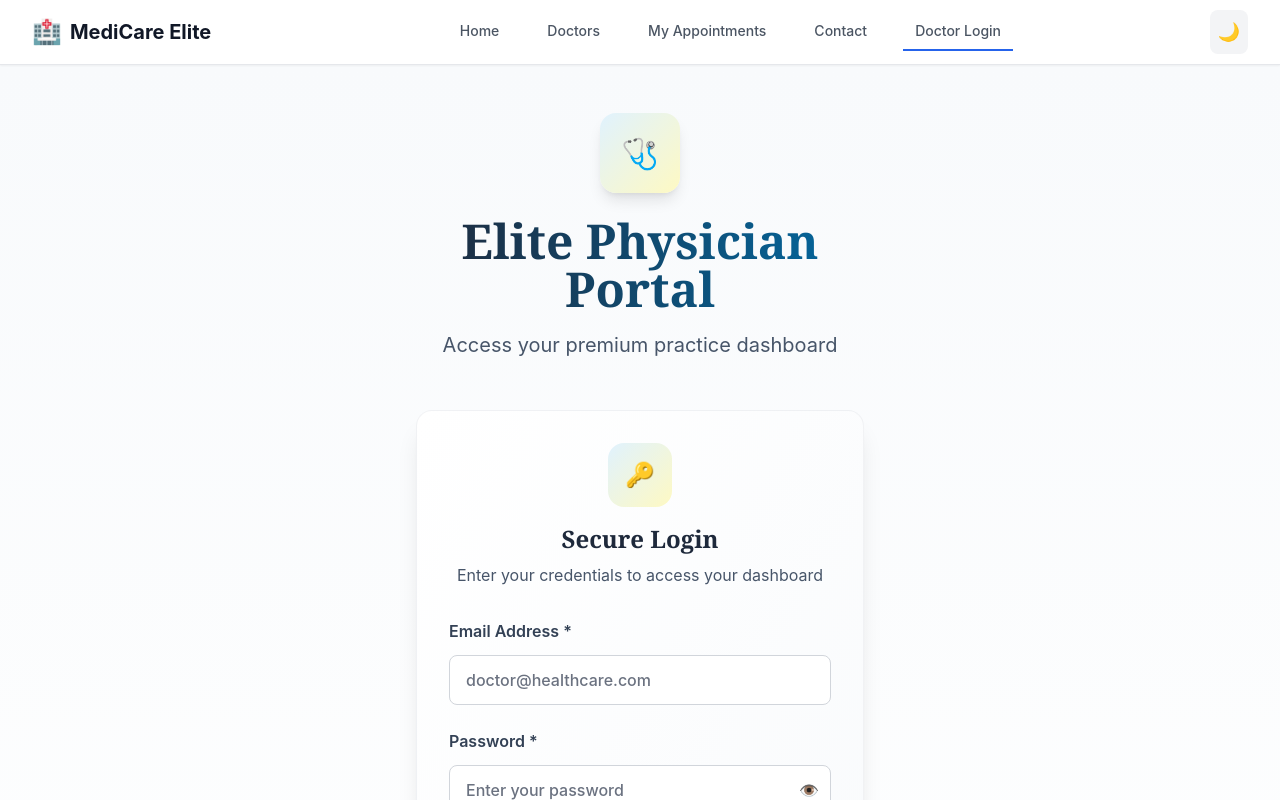
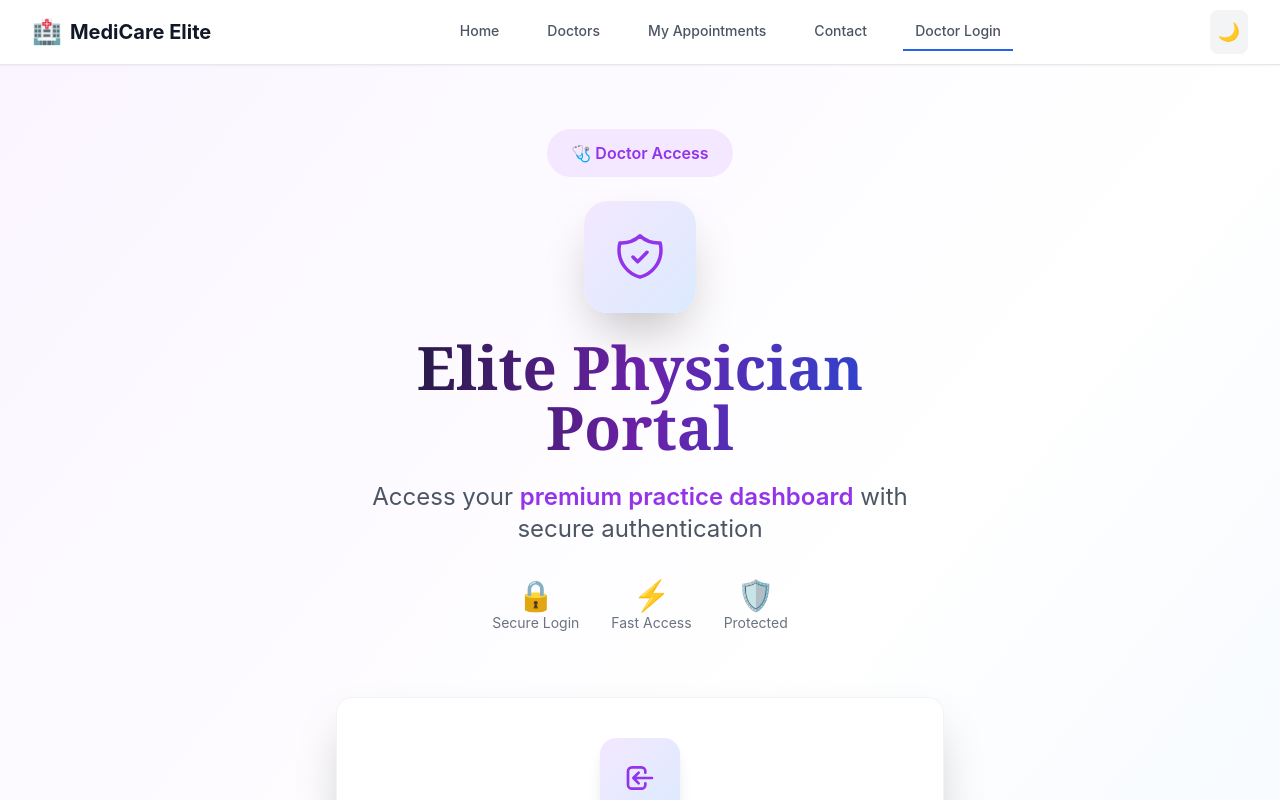
Before and after one commit to mohasbks/doctor-booking-system, a Vue app: page / in a window 1280 px wide. Both pictures are taken after a click on the link "Doctor Login". Shown: the top 800 px of the page. Built offline with nearby package versions, Linux system fonts and the light colour scheme.

Commit message:
Update DoctorLoginPage.vue

```diff
--- a/src/components/DoctorLoginPage.vue
+++ b/src/components/DoctorLoginPage.vue
@@ -1,45 +1,83 @@
 <template>
-  <div class="py-12 bg-gradient-to-b from-secondary-50 to-white dark:from-secondary-900 dark:to-secondary-800 min-h-screen">
-    <div class="max-w-lg mx-auto px-4 sm:px-6 lg:px-8">
-      <!-- Page Header -->
-      <div class="text-center mb-12">
-        <div class="w-20 h-20 bg-gradient-to-br from-primary-100 to-accent-100 dark:from-primary-900 dark:to-accent-900 rounded-2xl flex items-center justify-center mx-auto mb-6 shadow-lg">
-          <span class="icon-stethoscope text-primary-600 text-3xl"></span>
+  <div class="py-8 sm:py-12 lg:py-16 bg-gradient-to-br from-purple-50 via-white to-blue-50 dark:from-gray-900 dark:via-gray-800 dark:to-purple-900/20 min-h-screen">
+    <div class="max-w-2xl mx-auto px-4 sm:px-6 lg:px-8">
+      <!-- Enhanced Page Header -->
+      <div class="text-center mb-8 sm:mb-12 lg:mb-16">
+        <div class="inline-flex items-center bg-purple-100 dark:bg-purple-900/30 rounded-full px-4 py-2 sm:px-6 sm:py-3 mb-4 sm:mb-6">
+          <span class="text-purple-600 dark:text-purple-400 text-sm sm:text-base font-semibold">🩺 Doctor Access</span>
         </div>
-        <h1 class="text-4xl md:text-5xl font-bold bg-gradient-to-r from-secondary-800 to-primary-700 bg-clip-text text-transparent dark:from-white dark:to-primary-300 mb-4">Elite Physician Portal</h1>
-        <p class="text-secondary-600 dark:text-secondary-300 text-xl leading-relaxed">Access your premium practice dashboard</p>
+        <div class="w-24 h-24 sm:w-28 sm:h-28 bg-gradient-to-br from-purple-100 to-blue-100 dark:from-purple-900/50 dark:to-blue-900/50 rounded-3xl flex items-center justify-center mx-auto mb-6 shadow-2xl">
+          <svg class="w-12 h-12 sm:w-14 sm:h-14 text-purple-600 dark:text-purple-400" fill="none" stroke="currentColor" viewBox="0 0 24 24">
+            <path stroke-linecap="round" stroke-linejoin="round" stroke-width="1.5" d="M9 12l2 2 4-4m5.618-4.016A11.955 11.955 0 0112 2.944a11.955 11.955 0 01-8.618 3.04A12.02 12.02 0 003 9c0 5.591 3.824 10.29 9 11.622 5.176-1.332 9-6.03 9-11.622 0-1.042-.133-2.052-.382-3.016z"></path>
+          </svg>
+        </div>
+        <h1 class="text-3xl sm:text-4xl md:text-5xl lg:text-6xl font-black bg-gradient-to-r from-gray-900 via-purple-800 to-blue-700 dark:from-white dark:via-purple-300 dark:to-blue-200 bg-clip-text text-transparent mb-4 sm:mb-6 leading-tight">
+          Elite Physician Portal
+        </h1>
+        <p class="text-gray-600 dark:text-gray-300 text-lg sm:text-xl lg:text-2xl max-w-3xl mx-auto leading-relaxed">
+          Access your <span class="font-semibold text-purple-600 dark:text-purple-400">premium practice dashboard</span> with secure authentication
+        </p>
+
+        <!-- Security Features -->
+        <div class="flex flex-wrap justify-center gap-4 sm:gap-8 mt-6 sm:mt-8">
+          <div class="text-center">
+            <div class="text-2xl sm:text-3xl font-bold text-purple-600 dark:text-purple-400">🔒</div>
+            <div class="text-xs sm:text-sm text-gray-500 dark:text-gray-400">Secure Login</div>
+          </div>
+          <div class="text-center">
+            <div class="text-2xl sm:text-3xl font-bold text-blue-600 dark:text-blue-400">⚡</div>
+            <div class="text-xs sm:text-sm text-gray-500 dark:text-gray-400">Fast Access</div>
+          </div>
+          <div class="text-center">
+            <div class="text-2xl sm:text-3xl font-bold text-green-600 dark:text-green-400">🛡️</div>
+            <div class="text-xs sm:text-sm text-gray-500 dark:text-gray-400">Protected</div>
+          </div>
+        </div>
       </div>
 
-      <!-- Login Form -->
-      <div class="card-elegant">
+      <!-- Enhanced Login Form -->
+      <div class="bg-white/90 dark:bg-gray-800/90 backdrop-blur-sm rounded-2xl shadow-2xl border border-gray-200/50 dark:border-gray-700/50 p-8 sm:p-10">
         <div class="text-center mb-8">
-          <div class="w-16 h-16 bg-gradient-to-br from-primary-100 to-accent-100 dark:from-primary-900 dark:to-accent-900 rounded-2xl flex items-center justify-center mx-auto mb-4">
-            <span class="icon-sign-in-alt text-primary-600 text-2xl"></span>
+          <div class="w-20 h-20 bg-gradient-to-br from-purple-100 to-blue-100 dark:from-purple-900/50 dark:to-blue-900/50 rounded-2xl flex items-center justify-center mx-auto mb-6 shadow-lg">
+            <svg class="w-8 h-8 text-purple-600 dark:text-purple-400" fill="none" stroke="currentColor" viewBox="0 0 24 24">
+              <path stroke-linecap="round" stroke-linejoin="round" stroke-width="2" d="M11 16l-4-4m0 0l4-4m-4 4h14m-5 4v1a3 3 0 01-3 3H6a3 3 0 01-3-3V7a3 3 0 013-3h7a3 3 0 013 3v1"></path>
+            </svg>
           </div>
-          <h2 class="text-2xl font-bold text-secondary-800 dark:text-white">Secure Login</h2>
-          <p class="text-secondary-600 dark:text-secondary-300 mt-2">Enter your credentials to access your dashboard</p>
+          <h2 class="text-2xl sm:text-3xl font-bold text-gray-800 dark:text-white mb-2">Secure Login</h2>
+          <p class="text-gray-600 dark:text-gray-300">Enter your credentials to access your dashboard</p>
         </div>
 
         <form @submit.prevent="submitLogin" class="space-y-6">
           <!-- Email -->
           <div>
-            <label class="block text-base font-semibold text-secondary-700 dark:text-secondary-300 mb-3">
+            <label class="flex items-center text-base font-semibold text-gray-700 dark:text-gray-300 mb-3">
+              <svg class="w-5 h-5 mr-2 text-purple-500" fill="none" stroke="currentColor" viewBox="0 0 24 24">
+                <path stroke-linecap="round" stroke-linejoin="round" stroke-width="2" d="M3 8l7.89 4.26a2 2 0 002.22 0L21 8M5 19h14a2 2 0 002-2V7a2 2 0 00-2-2H5a2 2 0 00-2 2v10a2 2 0 002 2z"></path>
+              </svg>
               Email Address *
             </label>
             <input
               v-model="form.email"
               type="email"
               required
-              class="input-field"
-              :class="{ 'border-red-500': errors.email }"
+              class="w-full px-4 py-4 bg-gray-50 dark:bg-gray-700/50 border border-gray-200 dark:border-gray-600 rounded-xl focus:ring-2 focus:ring-purple-500 focus:border-transparent transition-all duration-200 text-gray-900 dark:text-white text-lg"
+              :class="{ 'border-red-500 ring-red-500': errors.email }"
               placeholder="doctor@healthcare.com"
             >
-            <p v-if="errors.email" class="text-red-500 text-sm mt-1">{{ errors.email }}</p>
+            <p v-if="errors.email" class="text-red-500 text-sm mt-2 flex items-center">
+              <svg class="w-4 h-4 mr-1" fill="currentColor" viewBox="0 0 20 20">
+                <path fill-rule="evenodd" d="M18 10a8 8 0 11-16 0 8 8 0 0116 0zm-7 4a1 1 0 11-2 0 1 1 0 012 0zm-1-9a1 1 0 00-1 1v4a1 1 0 102 0V6a1 1 0 00-1-1z" clip-rule="evenodd"></path>
+              </svg>
+              {{ errors.email }}
+            </p>
           </div>
 
           <!-- Password -->
           <div>
-            <label class="block text-base font-semibold text-secondary-700 dark:text-secondary-300 mb-3">
+            <label class="flex items-center text-base font-semibold text-gray-700 dark:text-gray-300 mb-3">
+              <svg class="w-5 h-5 mr-2 text-blue-500" fill="none" stroke="currentColor" viewBox="0 0 24 24">
+                <path stroke-linecap="round" stroke-linejoin="round" stroke-width="2" d="M12 15v2m-6 4h12a2 2 0 002-2v-6a2 2 0 00-2-2H6a2 2 0 00-2 2v6a2 2 0 002 2zm10-10V7a4 4 0 00-8 0v4h8z"></path>
+              </svg>
               Password *
             </label>
             <div class="relative">
@@ -47,38 +85,57 @@
                 v-model="form.password"
                 :type="showPassword ? 'text' : 'password'"
                 required
-                class="input-field pr-10"
-                :class="{ 'border-red-500': errors.password }"
-                placeholder="Enter your password"
+                class="w-full px-4 py-4 pr-12 bg-gray-50 dark:bg-gray-700/50 border border-gray-200 dark:border-gray-600 rounded-xl focus:ring-2 focus:ring-blue-500 focus:border-transparent transition-all duration-200 text-gray-900 dark:text-white text-lg"
+                :class="{ 'border-red-500 ring-red-500': errors.password }"
+                placeholder="Enter your secure password"
               >
               <button
                 type="button"
                 @click="showPassword = !showPassword"
-                class="absolute inset-y-0 right-0 pr-3 flex items-center"
+                class="absolute inset-y-0 right-0 pr-4 flex items-center text-gray-400 hover:text-gray-600 dark:hover:text-gray-300 transition-colors"
               >
-                <span :class="showPassword ? 'icon-eye-slash' : 'icon-eye'" class="text-gray-400"></span>
+                <svg v-if="showPassword" class="w-5 h-5" fill="none" stroke="currentColor" viewBox="0 0 24 24">
+                  <path stroke-linecap="round" stroke-linejoin="round" stroke-width="2" d="M13.875 18.825A10.05 10.05 0 0112 19c-4.478 0-8.268-2.943-9.543-7a9.97 9.97 0 011.563-3.029m5.858.908a3 3 0 114.243 4.243M9.878 9.878l4.242 4.242M9.878 9.878L3 3m6.878 6.878L21 21"></path>
+                </svg>
+                <svg v-else class="w-5 h-5" fill="none" stroke="currentColor" viewBox="0 0 24 24">
+                  <path stroke-linecap="round" stroke-linejoin="round" stroke-width="2" d="M15 12a3 3 0 11-6 0 3 3 0 016 0z"></path>
+                  <path stroke-linecap="round" stroke-linejoin="round" stroke-width="2" d="M2.458 12C3.732 7.943 7.523 5 12 5c4.478 0 8.268 2.943 9.542 7-1.274 4.057-5.064 7-9.542 7-4.477 0-8.268-2.943-9.542-7z"></path>
+                </svg>
               </button>
             </div>
-            <p v-if="errors.password" class="text-red-500 text-sm mt-1">{{ errors.password }}</p>
+            <p v-if="errors.password" class="text-red-500 text-sm mt-2 flex items-center">
+              <svg class="w-4 h-4 mr-1" fill="currentColor" viewBox="0 0 20 20">
+                <path fill-rule="evenodd" d="M18 10a8 8 0 11-16 0 8 8 0 0116 0zm-7 4a1 1 0 11-2 0 1 1 0 012 0zm-1-9a1 1 0 00-1 1v4a1 1 0 102 0V6a1 1 0 00-1-1z" clip-rule="evenodd"></path>
+              </svg>
+              {{ errors.password }}
+            </p>
           </div>
 
           <!-- Remember Me -->
-          <div class="flex items-center">
+          <div class="flex items-center bg-gray-50 dark:bg-gray-700/30 rounded-xl p-4">
             <input
               v-model="form.rememberMe"
               type="checkbox"
               id="remember"
-              class="h-4 w-4 text-primary-600 focus:ring-primary-500 border-gray-300 rounded"
+              class="h-5 w-5 text-purple-600 focus:ring-purple-500 border-gray-300 dark:border-gray-600 rounded transition-colors"
             >
-            <label for="remember" class="ml-2 block text-sm text-gray-700 dark:text-gray-300">
-              Remember me
+            <label for="remember" class="ml-3 flex items-center text-gray-700 dark:text-gray-300 font-medium">
+              <svg class="w-4 h-4 mr-2 text-green-500" fill="none" stroke="currentColor" viewBox="0 0 24 24">
+                <path stroke-linecap="round" stroke-linejoin="round" stroke-width="2" d="M9 12l2 2 4-4m6 2a9 9 0 11-18 0 9 9 0 0118 0z"></path>
+              </svg>
+              Keep me signed in for 30 days
             </label>
           </div>
 
           <!-- Submit Button -->
-          <button type="submit" :disabled="isSubmitting" class="btn-primary w-full text-lg py-4 mt-8">
-            <span v-if="isSubmitting" class="icon-spinner mr-3"></span>
-            <span v-else class="icon-sign-in-alt mr-3"></span>
+          <button type="submit" :disabled="isSubmitting" class="w-full bg-gradient-to-r from-purple-600 to-blue-600 hover:from-purple-700 hover:to-blue-700 disabled:from-gray-400 disabled:to-gray-500 text-white font-semibold py-5 px-6 rounded-xl transition-all duration-300 transform hover:scale-105 shadow-lg hover:shadow-xl flex items-center justify-center text-lg mt-8">
+            <svg v-if="isSubmitting" class="animate-spin w-6 h-6 mr-3" fill="none" viewBox="0 0 24 24">
+              <circle class="opacity-25" cx="12" cy="12" r="10" stroke="currentColor" stroke-width="4"></circle>
+              <path class="opacity-75" fill="currentColor" d="m4 12a8 8 0 018-8V0C5.373 0 0 5.373 0 12h4zm2 5.291A7.962 7.962 0 014 12H0c0 3.042 1.135 5.824 3 7.938l3-2.647z"></path>
+            </svg>
+            <svg v-else class="w-6 h-6 mr-3" fill="none" stroke="currentColor" viewBox="0 0 24 24">
+              <path stroke-linecap="round" stroke-linejoin="round" stroke-width="2" d="M11 16l-4-4m0 0l4-4m-4 4h14m-5 4v1a3 3 0 01-3 3H6a3 3 0 01-3-3V7a3 3 0 013-3h7a3 3 0 013 3v1"></path>
+            </svg>
             {{ isSubmitting ? 'Signing in...' : 'Access Elite Dashboard' }}
           </button>
         </form>
```
